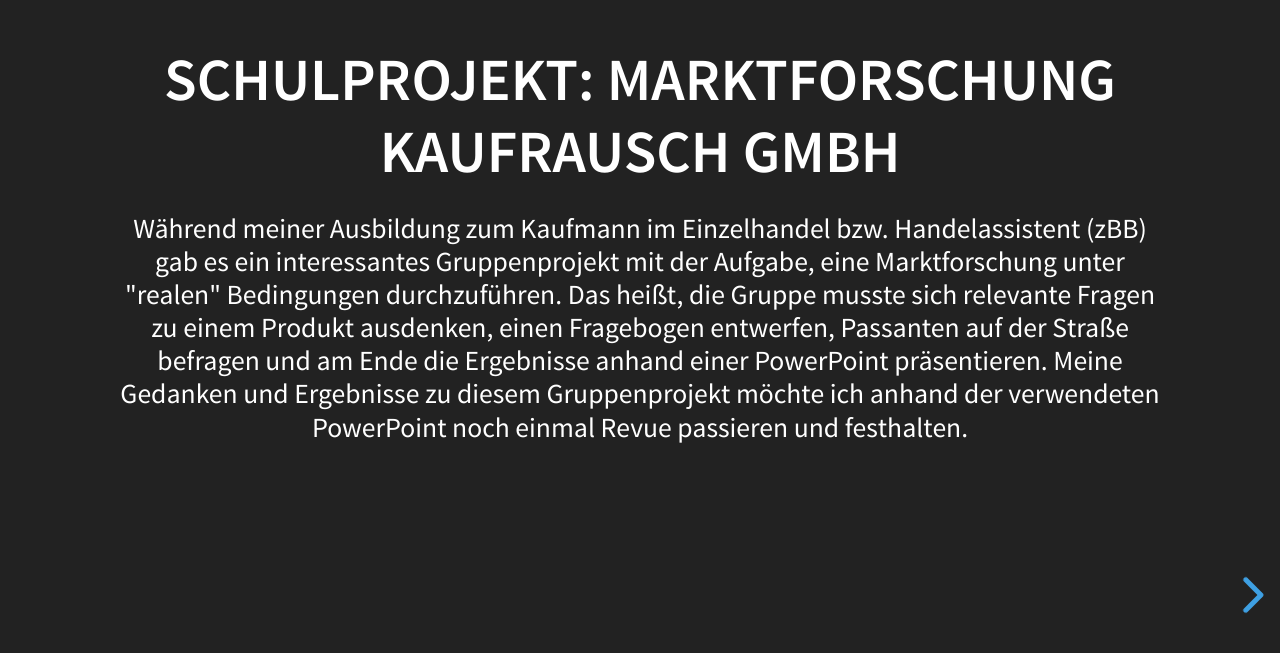
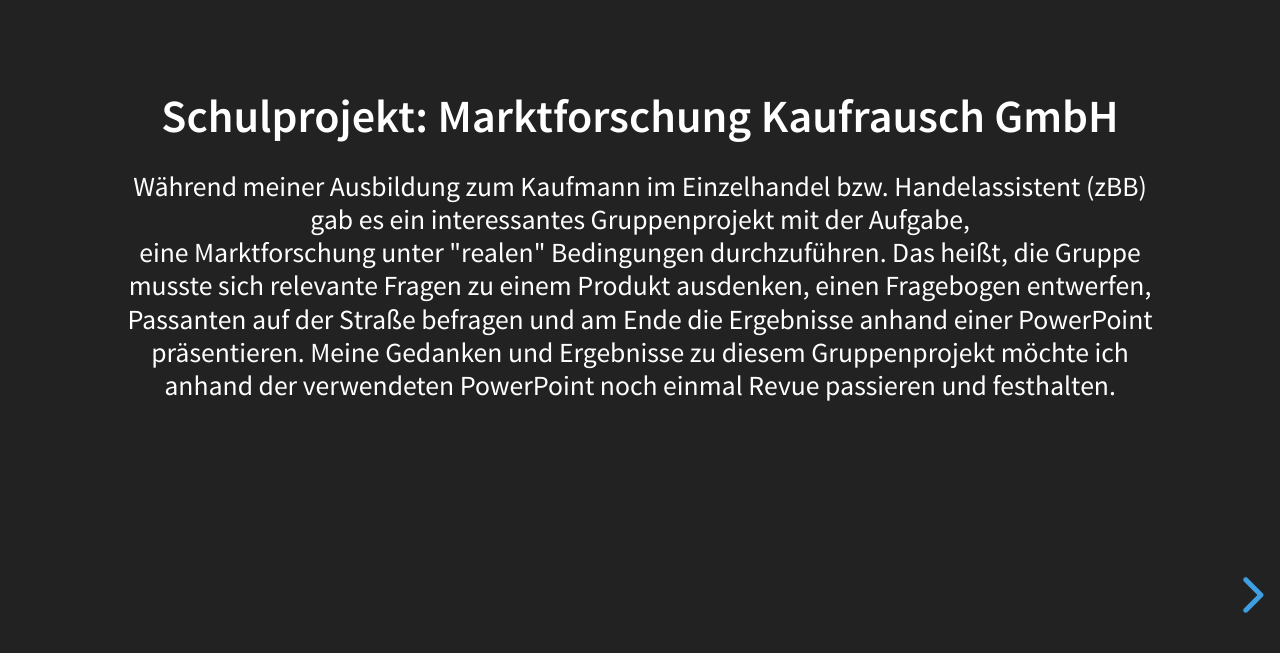
Before and after one commit to Chelyocarpus/Kaufrausch, a website: page kaufrauschdemo.html in a window 1280 px wide. Shown: the part 143-796 px from the top of the page. Drawn offline with Linux system fonts and the light colour scheme.

Commit message:
Update kaufrauschdemo.html

```diff
--- a/kaufrauschdemo.html
+++ b/kaufrauschdemo.html
@@ -41,9 +41,9 @@
 			<!-- Any section element inside of this container is displayed as a slide -->
 			<div class="slides">
 				<section>
-					<h3>Schulprojekt: Marktforschung Kaufrausch GmbH</h3>
+					<strong>Schulprojekt: Marktforschung Kaufrausch GmbH</strong>
 					<p>
-					<small>Während meiner Ausbildung zum Kaufmann im Einzelhandel bzw. Handelassistent (zBB) gab es ein interessantes Gruppenprojekt mit der Aufgabe, eine Marktforschung unter "realen" Bedingungen durchzuführen.
+					<small>Während meiner Ausbildung zum Kaufmann im Einzelhandel bzw. Handelassistent (zBB) gab es ein interessantes Gruppenprojekt mit der Aufgabe, <br>eine Marktforschung unter "realen" Bedingungen durchzuführen.
             Das heißt, die Gruppe musste sich relevante Fragen zu einem Produkt ausdenken, einen Fragebogen entwerfen, Passanten auf der Straße befragen und am Ende die Ergebnisse anhand einer PowerPoint präsentieren.
             Meine Gedanken und Ergebnisse zu diesem Gruppenprojekt möchte ich anhand der verwendeten PowerPoint noch einmal Revue passieren und festhalten.
 					</small></p>
```
